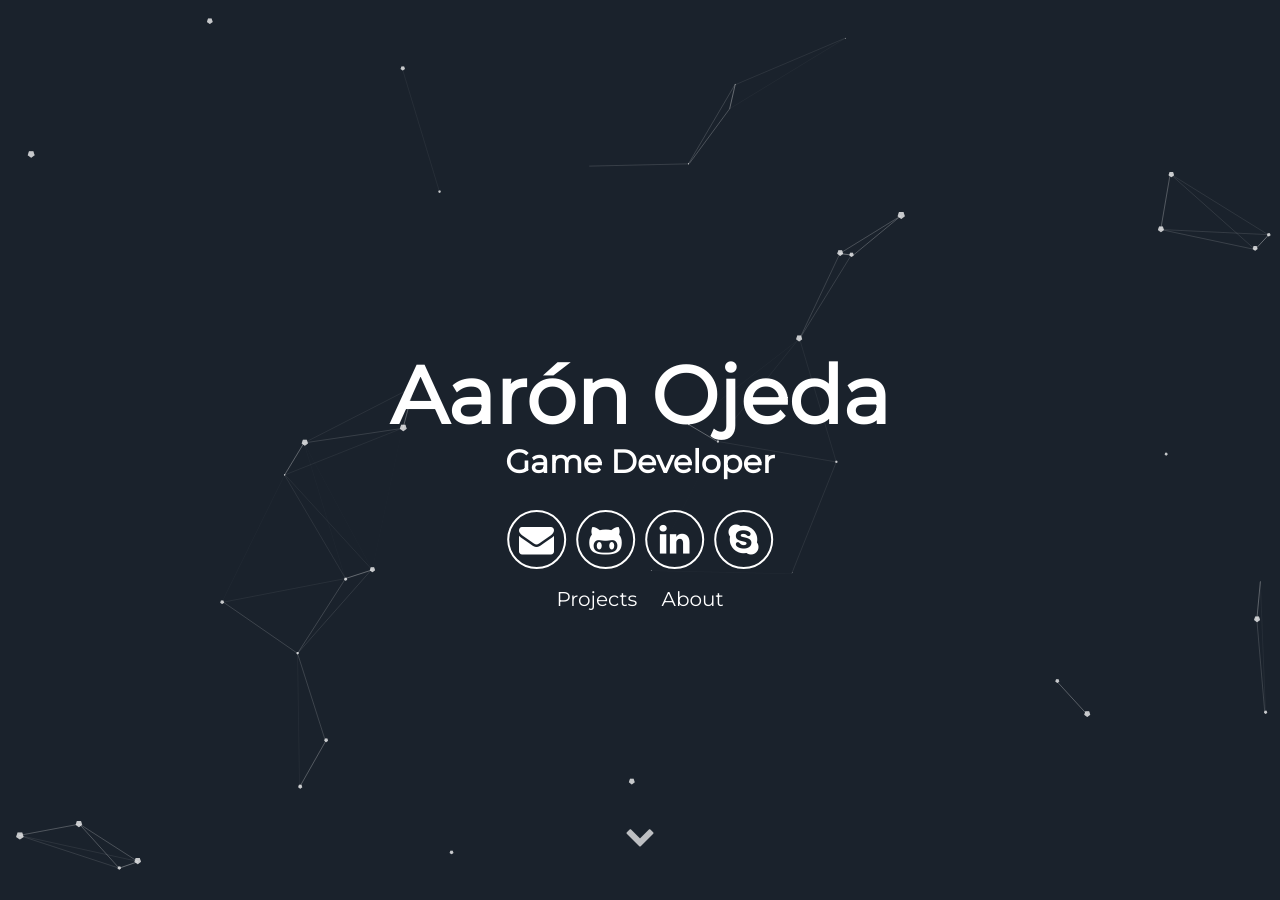
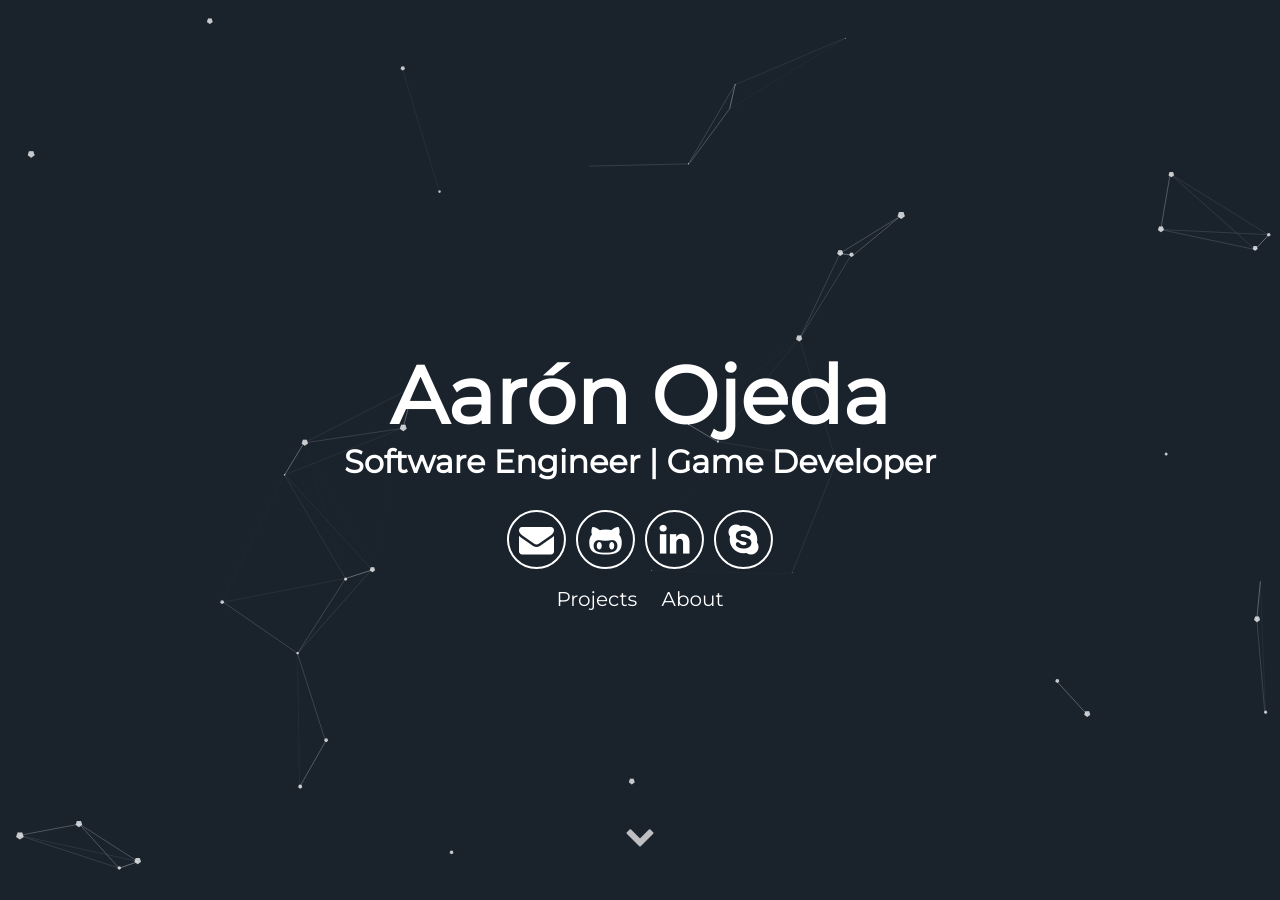
Before and after one commit to aaronojeda/aaronojeda.github.io, a Jekyll site: the page built from index.html, in a window 1280 px wide and 900 px high. Built offline with Jekyll 4.4.1, drawn with Linux system fonts in a browser that asks for light colours.

Commit message:
Software Engineer | Game Developer

```diff
--- a/_config.yml
+++ b/_config.yml
@@ -7,7 +7,7 @@ description: Aarón Ojeda's personal site
 # User settings
 username: Aarón Ojeda
 user_description: Self-motivated, analytical and creative software engineer. One way or another, I have been linked to video games professionally, personally or academically during my whole life. Needless to say, I love them. My thesis was about 2D platformers development with C++ and SDL. Leaving aside video games, I have experience in data science and a deep knowledge on basketball.
-user_title: Game Developer
+user_title: Software Engineer | Game Developer
 email: aaron.ojeda.reyes@gmail.com
 # twitter_username: lorem_ipsum
 github_username: aaronojeda
```
